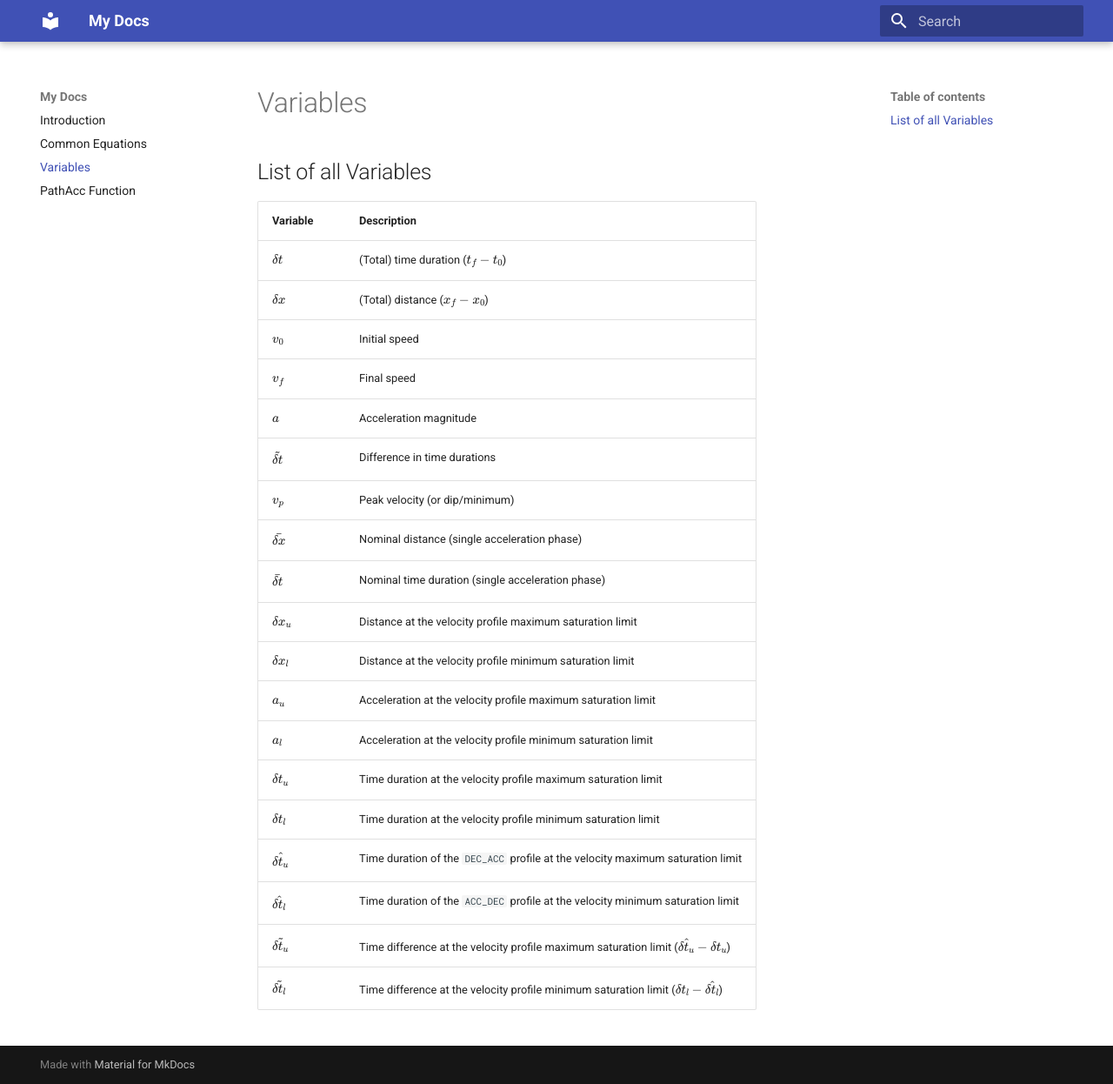
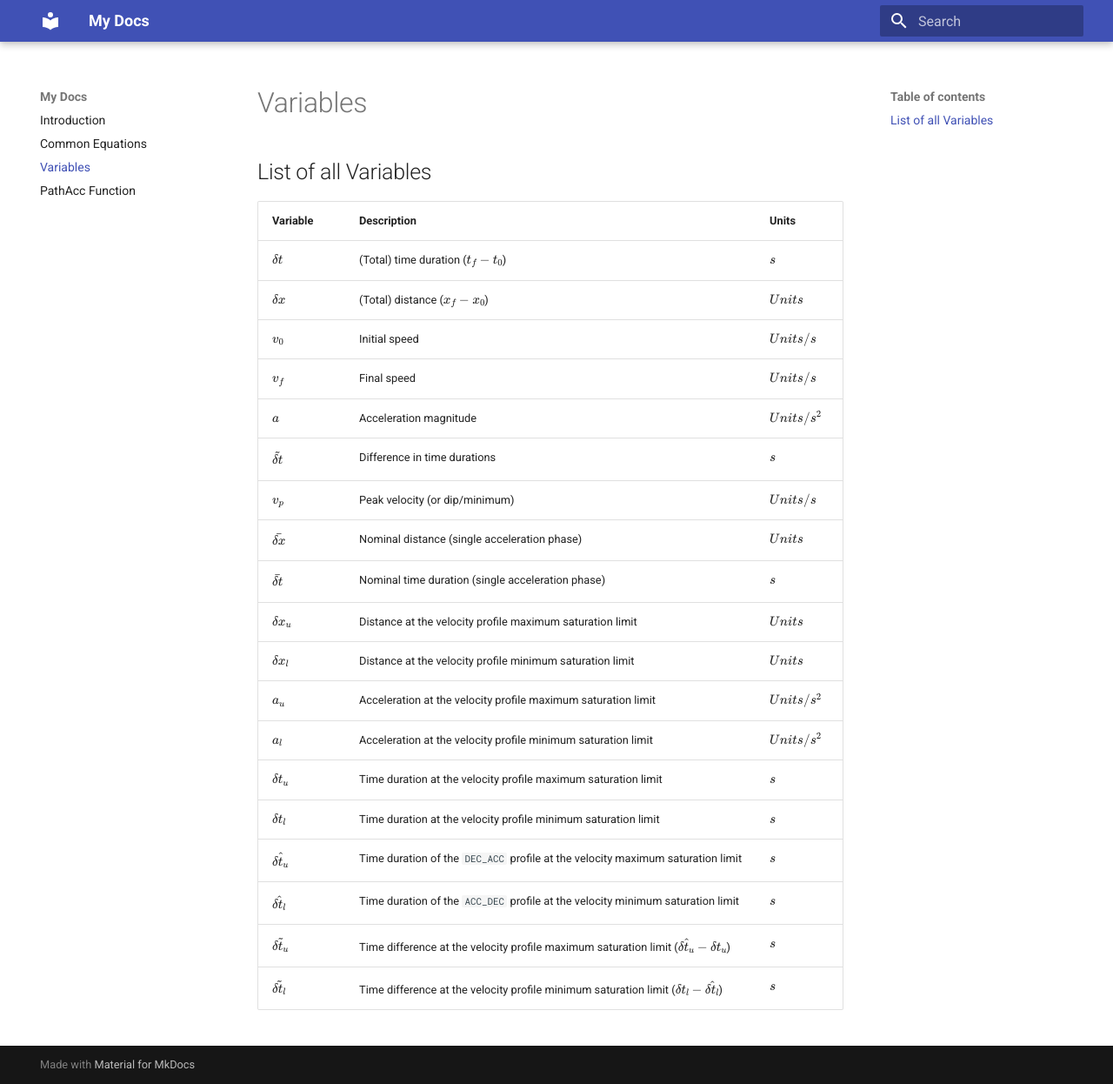
Before and after one commit to tmatijevich/PathPlanOctave, an MkDocs documentation site: the page built from docs/2_Variables.md, in a window 1280 px wide and 1246 px high. Shown: the whole window at 87% size. Built offline with MkDocs 1.6.1 and Material for MkDocs 9.7.7, drawn with Linux system fonts in a browser that asks for light colours.

Commit message:
Update variables

```diff
--- a/docs/2_Variables.md
+++ b/docs/2_Variables.md
@@ -2,24 +2,24 @@
 
 ## List of all Variables
 
-Variable 				| Description
-------------------------|---------------------------------------------------------------
-$\delta t$ 				| (Total) time duration ($t_f - t_0$)
-$\delta x$ 				| (Total) distance ($x_f - x_0$)
-$v_0$ 					| Initial speed
-$v_f$ 					| Final speed
-$a$ 					| Acceleration magnitude
-$\tilde{\delta t}$ 		| Difference in time durations
-$v_p$ 					| Peak velocity (or dip/minimum)
-$\bar{\delta x}$ 		| Nominal distance (single acceleration phase)
-$\bar{\delta t}$ 		| Nominal time duration (single acceleration phase)
-$\delta x_u$ 			| Distance at the velocity profile maximum saturation limit
-$\delta x_l$ 			| Distance at the velocity profile minimum saturation limit
-$a_u$ 					| Acceleration at the velocity profile maximum saturation limit
-$a_l$ 					| Acceleration at the velocity profile minimum saturation limit
-$\delta t_u$ 			| Time duration at the velocity profile maximum saturation limit
-$\delta t_l$ 			| Time duration at the velocity profile minimum saturation limit
-$\hat{\delta t_u}$ 		| Time duration of the `DEC_ACC` profile at the velocity maximum saturation limit
-$\hat{\delta t_l}$ 		| Time duration of the `ACC_DEC` profile at the velocity minimum saturation limit
-$\tilde{\delta t_u}$ 	| Time difference at the velocity profile maximum saturation limit ($\hat{\delta t_u} - \delta t_u$)
-$\tilde{\delta t_l}$ 	| Time difference at the velocity profile minimum saturation limit ($\delta t_l - \hat{\delta t_l}$)
+Variable 				| Description 																										| Units
+------------------------|-------------------------------------------------------------------------------------------------------------------|--------------------
+$\delta t$ 				| (Total) time duration ($t_f - t_0$) 																				| $s$
+$\delta x$ 				| (Total) distance ($x_f - x_0$) 																					| $Units$
+$v_0$ 					| Initial speed 																									| $Units/s$
+$v_f$ 					| Final speed 																										| $Units/s$
+$a$ 					| Acceleration magnitude 																							| $Units/s^2$
+$\tilde{\delta t}$ 		| Difference in time durations 																						| $s$
+$v_p$ 					| Peak velocity (or dip/minimum) 																					| $Units/s$
+$\bar{\delta x}$ 		| Nominal distance (single acceleration phase) 																		| $Units$
+$\bar{\delta t}$ 		| Nominal time duration (single acceleration phase) 																| $s$
+$\delta x_u$ 			| Distance at the velocity profile maximum saturation limit 														| $Units$
+$\delta x_l$ 			| Distance at the velocity profile minimum saturation limit 														| $Units$
+$a_u$ 					| Acceleration at the velocity profile maximum saturation limit 													| $Units/s^2$
+$a_l$ 					| Acceleration at the velocity profile minimum saturation limit 													| $Units/s^2$
+$\delta t_u$ 			| Time duration at the velocity profile maximum saturation limit 													| $s$
+$\delta t_l$ 			| Time duration at the velocity profile minimum saturation limit 													| $s$
+$\hat{\delta t_u}$ 		| Time duration of the `DEC_ACC` profile at the velocity maximum saturation limit 									| $s$
+$\hat{\delta t_l}$ 		| Time duration of the `ACC_DEC` profile at the velocity minimum saturation limit 									| $s$
+$\tilde{\delta t_u}$ 	| Time difference at the velocity profile maximum saturation limit ($\hat{\delta t_u} - \delta t_u$) 				| $s$
+$\tilde{\delta t_l}$ 	| Time difference at the velocity profile minimum saturation limit ($\delta t_l - \hat{\delta t_l}$) 				| $s$
```
